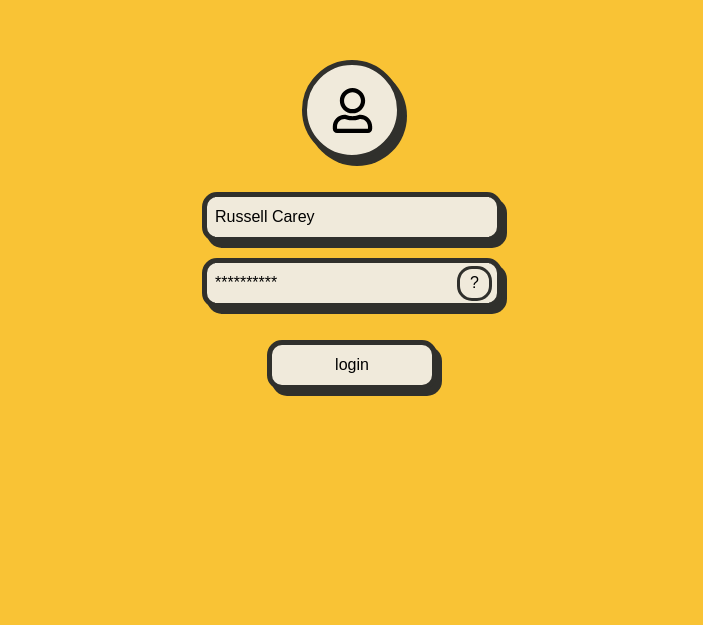
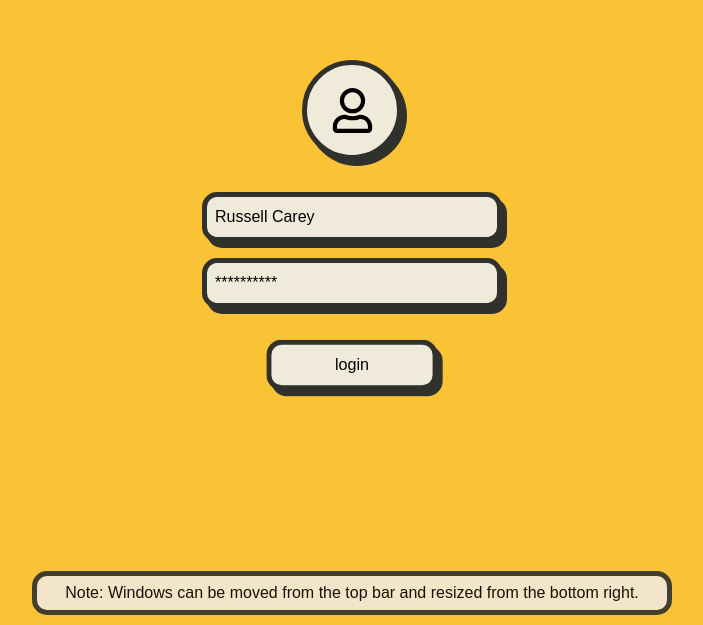
Before and after one commit to RussellCarey/portfolio, a React (Create React App) app in the folder client/: page / in a window 1280 px wide. Shown: the part 175-800 px from the top of the page, without its empty margins (288-991 px from the left). Built offline with nearby package versions, Linux system fonts and the light colour scheme; a web font is replaced by a local one; what @prismicio/client would draw is missing.

Commit message:
changed 3d images sizing on devices

```diff
--- a/client/src/components/InnerPages/3dImage/Index.tsx
+++ b/client/src/components/InnerPages/3dImage/Index.tsx
@@ -14,12 +14,11 @@ const Container = styled.div`
   justify-content: center;
   align-items: center;
 
-  padding: ${theme.spacing.space.medium};
+  padding: ${theme.spacing.space.large};
 `;
 
 const Image = styled.img`
   height: 100%;
-  border-radius: 15px;
 
   @media (max-width: 700px) {
     width: 100%;
--- a/client/src/components/Login/index.tsx
+++ b/client/src/components/Login/index.tsx
@@ -1,5 +1,6 @@
 import React, { useEffect, useContext, useState, FunctionComponent, useRef } from "react";
 import ThemeContext from "../../context/theme/themeContext";
+import { isMobile } from "react-device-detect";
 import {
   PageContainer,
   UserIconContainer,
@@ -53,7 +54,6 @@ const LoginPage: FunctionComponent<ILoginPage> = ({ setIsLoggedIn }) => {
 
   return (
     <PageContainer>
-      <>
       <UserIconContainer themeState={theme}>
         <UserIcon />
       </UserIconContainer>
@@ -64,7 +64,6 @@ const LoginPage: FunctionComponent<ILoginPage> = ({ setIsLoggedIn }) => {
 
       <FakeInputField themeState={theme}>
         <InputField themeState={theme} type="text" value={passwordState} />
-          <HelpBox themeState={theme}>?</HelpBox>
       </FakeInputField>
 
       {isLoading ? (
@@ -74,7 +73,12 @@ const LoginPage: FunctionComponent<ILoginPage> = ({ setIsLoggedIn }) => {
           login
         </AnimatedLogin>
       )}
-      </>
+
+      {!isMobile ? (
+        <HelpBox themeState={theme}>
+          Note: Windows can be moved from the top bar and resized from the bottom right.
+        </HelpBox>
+      ) : null}
     </PageContainer>
   );
 };
--- a/client/src/components/Login/styles/styled.ts
+++ b/client/src/components/Login/styles/styled.ts
@@ -15,9 +15,9 @@ export const PageContainer = styled.main`
   height: 100%;
 
   display: flex;
+  flex-direction: column;
   justify-content: center;
   align-items: center;
-  flex-direction: column;
 `;
 
 export const UserIconContainer = styled(MainDivStyle)`
@@ -61,18 +61,23 @@ export const InputField = styled.input`
 `;
 
 export const HelpBox = styled(MainDivStyle)`
+  margin-top: 50px;
   position: absolute;
-  right: 5px;
+  bottom: 10px;
+  opacity: 90%;
 
-  width: 35px;
-  height: 35px;
+  width: 50%;
+  height: max-content;
   border-radius: 15px;
+  padding: ${theme.spacing.space.small};
 
   display: flex;
   align-items: center;
   justify-content: center;
 
-  border: solid 3px ${(props: IStyledProps) => props.themeState.borderColor};
+  font-size: ${theme.font.fontsizes.xSmall}
+
+  border: solid 5px ${(props: IStyledProps) => props.themeState.borderColor};
 
   box-shadow: none;
 `;
--- a/client/src/components/Window/Index.jsx
+++ b/client/src/components/Window/Index.jsx
@@ -14,6 +14,7 @@ import ProjectsPage from "../InnerPages/Projects/ProjectsFolder";
 import ImagesPage from "../InnerPages/3d/Index";
 import ImagePage from "../InnerPages/3dImage/Index";
 
+// Component only refreshes on mouse goes to topbar or resize / or on resize / ovement
 export default function Window({ pageName, themeState, id, windowType, data, windowList }) {
   const { deleteActiveWindow } = useContext(WindowContext);
 
@@ -119,6 +120,7 @@ export default function Window({ pageName, themeState, id, windowType, data, win
 
   return (
     <WindowContainer
+      pageName={pageName}
       onMouseMove={changeWindowSizeOrPos}
       onMouseDown={setStartingPoint}
       onMouseUp={onReset}
--- a/client/src/components/Window/styles/styled.ts
+++ b/client/src/components/Window/styles/styled.ts
@@ -4,6 +4,23 @@ import { theme } from "../../../theme/Theme";
 import { motion } from "framer-motion";
 import { IStyledProps } from "../../../interfaces/types";
 import { ReactComponent as Resize } from "../../../svg/resize.svg";
+
+const windowWidth = (props: any) => {
+  if (!isMobile) {
+    return props.pageName === "image" ? "max-content" : props.dimensions.width ? props.dimensions.width + "px" : "80vw";
+  } else {
+    return "calc(100% - 15px)";
+  }
+};
+
+const windowHeight = (props: any) => {
+  if (!isMobile) {
+    return props.dimensions.height ? props.dimensions.height + "px" : "83vh";
+  } else {
+    // If it is the 3D image page, use the content height?
+    return props.pageName === "image" ? "60%" : "calc(100% - 15px)";
+  }
+};
 
 // Used element.attrs as when you put it inside style it doesnt computer each instance.
 // Was getting slow on moving too much.
@@ -22,10 +39,8 @@ export const WindowContainer = styled(motion.div).attrs((props: IStyledProps) =>
   z-index: ${(props: any) => (props.windowList.length > 0 ? props.windowList.length * 10 + 100 : 100)};
   top: ${(props: any) => (isMobile ? "5px" : props.position.top + "px")};
   left: ${(props: any) => (isMobile ? "5px" : props.position.left + "px")};
-  width: ${(props: any) =>
-    !isMobile ? (props.dimensions.width ? props.dimensions.width + "px" : "80vw") : "calc(100% - 15px)"};
-  height: ${(props: any) =>
-    !isMobile ? (props.dimensions.height ? props.dimensions.height + "px" : "83vh") : "calc(100% - 20px)"};
+  width: ${(props: any) => windowWidth(props)};
+  height: ${(props: any) => windowHeight(props)};
 `;
 
 export const MainWindow = styled.div`
```
Lines whose indentation alone changed are shown as unchanged.
